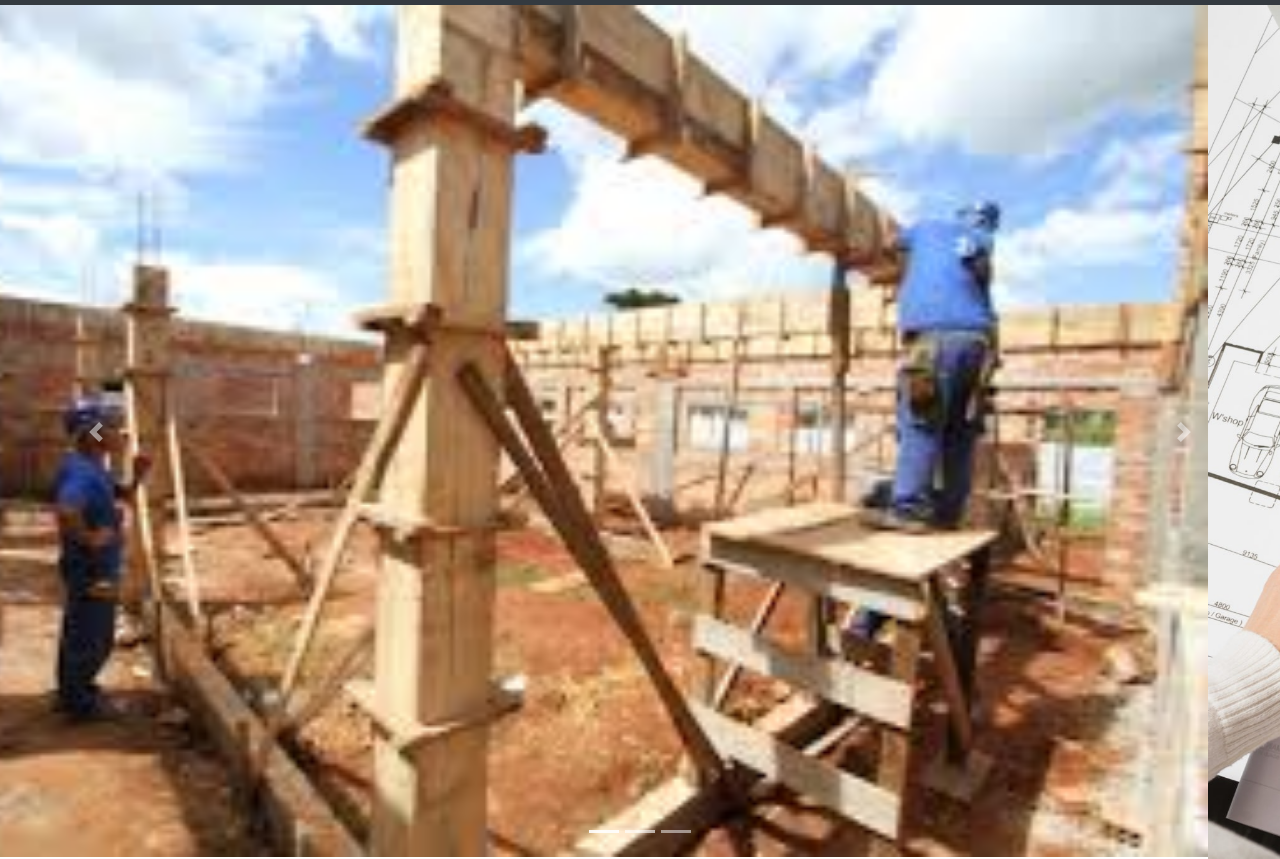
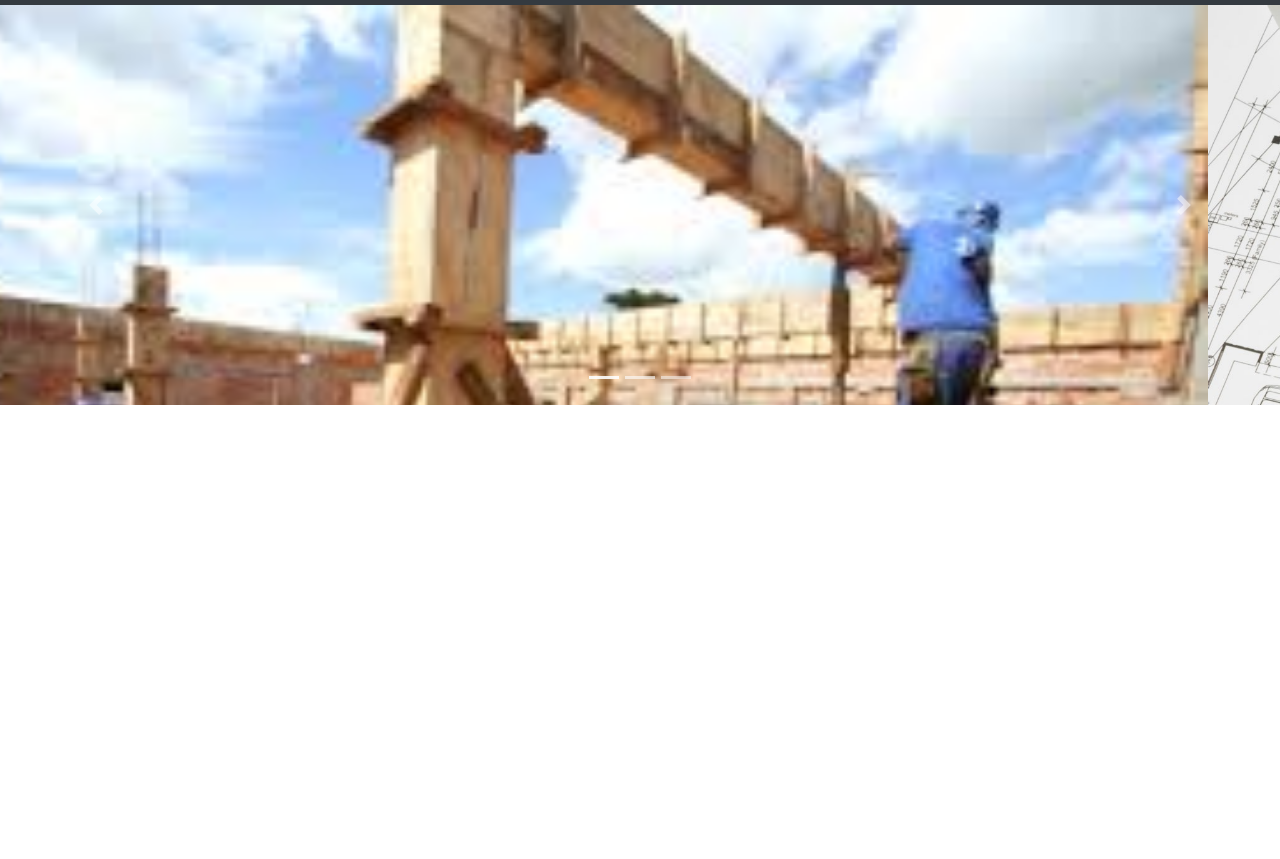
Before and after one commit to cassielrattes/cgo, a website: page public/views/index.html in a window 1280 px wide. Shown: the part 51-910 px from the top of the page. After the commit the page ends 800 px from the top, so only its background shows below. Drawn offline with nearby package versions, Linux system fonts and the light colour scheme.

Commit message:
Atulizando

```diff
--- a/public/views/index.html
+++ b/public/views/index.html
@@ -5,7 +5,15 @@
     <meta name="viewport" content="width=device-width, initial-scale=1.0">
     <meta http-equiv="X-UA-Compatible" content="ie=edge">
     <link rel="stylesheet" href="https://stackpath.bootstrapcdn.com/bootstrap/4.3.1/css/bootstrap.min.css" integrity="sha384-ggOyR0iXCbMQv3Xipma34MD+dH/1fQ784/j6cY/iJTQUOhcWr7x9JvoRxT2MZw1T" crossorigin="anonymous">
-    <title>Document</title>
+    <title>CGO</title>
+    <style>
+    .carousel-item{
+    position: relative;
+    height: 400px;
+    width: 100%;
+    }
+
+    </style>
 </head>
 <body>
     <div>
@@ -24,7 +32,7 @@
               <li data-target="#carouselExampleIndicators" data-slide-to="1"></li>
               <li data-target="#carouselExampleIndicators" data-slide-to="2"></li>
             </ol>
-            <div class="carousel-inner">
+            <div class="carousel-inner" >
               <div class="carousel-item active">
                 <img class="d-block w-100" src="./images/build-1.jfif" alt="First slide">
               </div>
@@ -49,7 +57,7 @@
     <script src="https://code.jquery.com/jquery-3.3.1.slim.min.js" integrity="sha384-q8i/X+965DzO0rT7abK41JStQIAqVgRVzpbzo5smXKp4YfRvH+8abtTE1Pi6jizo" crossorigin="anonymous"></script>
     <script src="https://cdnjs.cloudflare.com/ajax/libs/popper.js/1.14.7/umd/popper.min.js" integrity="sha384-UO2eT0CpHqdSJQ6hJty5KVphtPhzWj9WO1clHTMGa3JDZwrnQq4sF86dIHNDz0W1" crossorigin="anonymous"></script>
     <script src="https://stackpath.bootstrapcdn.com/bootstrap/4.3.1/js/bootstrap.min.js" integrity="sha384-JjSmVgyd0p3pXB1rRibZUAYoIIy6OrQ6VrjIEaFf/nJGzIxFDsf4x0xIM+B07jRM" crossorigin="anonymous"></script>
-    <script src="https://cdn.jsdelivr.net/npm/chart.js@2.8.0"></script>
+
 
 </body>
 </html>
```
